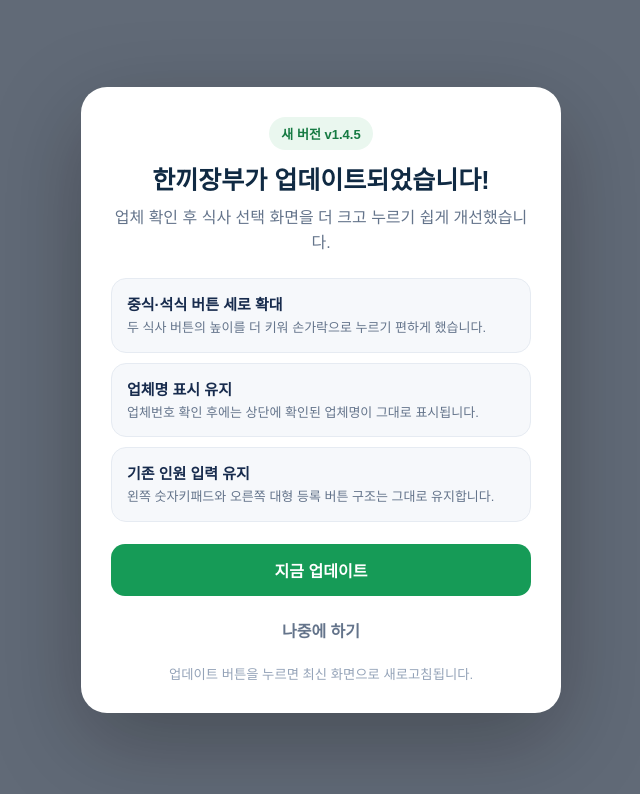
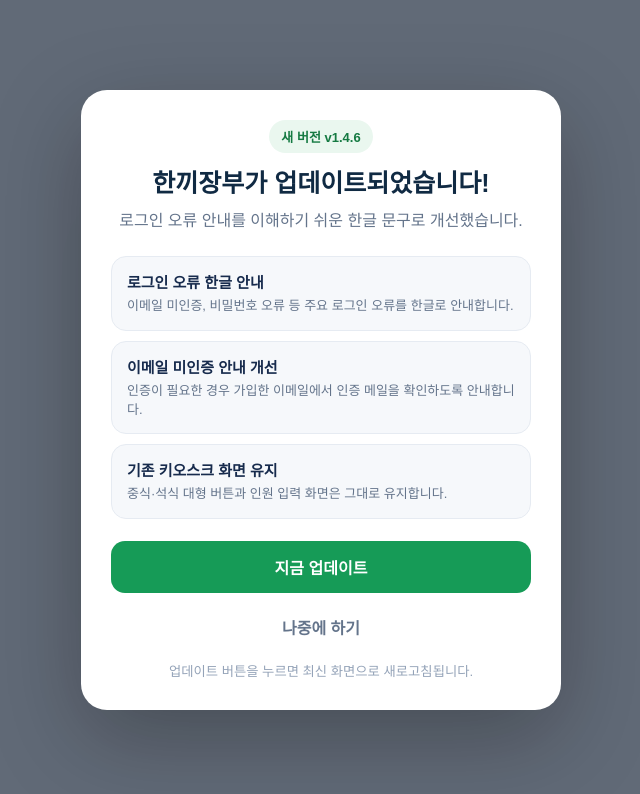
Before and after one commit to profile2018/hankki-jangbu, a Next.js app: page / in a window 1280 px wide. Shown: the top 794 px of the page, without its empty margins (319-959 px from the left). Built offline with nearby package versions, Linux system fonts and the light colour scheme; no server answers.

Commit message:
Bump update notice to v1.4.6

```diff
--- a/app/UpdateNotice.js
+++ b/app/UpdateNotice.js
@@ -2,7 +2,7 @@
 
 import { useEffect, useState } from "react";
 
-const VERSION = "1.4.5";
+const VERSION = "1.4.6";
 const STORAGE_KEY = "hankki-jangbu-version";
 
 export default function UpdateNotice() {
@@ -31,11 +31,11 @@ export default function UpdateNotice() {
       <section className="update-card">
         <div className="update-badge">새 버전 v{VERSION}</div>
         <h2 id="update-title">한끼장부가 업데이트되었습니다!</h2>
-        <p className="update-lead">업체 확인 후 식사 선택 화면을 더 크고 누르기 쉽게 개선했습니다.</p>
+        <p className="update-lead">로그인 오류 안내를 이해하기 쉬운 한글 문구로 개선했습니다.</p>
         <div className="update-items">
-          <div><strong>중식·석식 버튼 세로 확대</strong><span>두 식사 버튼의 높이를 더 키워 손가락으로 누르기 편하게 했습니다.</span></div>
-          <div><strong>업체명 표시 유지</strong><span>업체번호 확인 후에는 상단에 확인된 업체명이 그대로 표시됩니다.</span></div>
-          <div><strong>기존 인원 입력 유지</strong><span>왼쪽 숫자키패드와 오른쪽 대형 등록 버튼 구조는 그대로 유지합니다.</span></div>
+          <div><strong>로그인 오류 한글 안내</strong><span>이메일 미인증, 비밀번호 오류 등 주요 로그인 오류를 한글로 안내합니다.</span></div>
+          <div><strong>이메일 미인증 안내 개선</strong><span>인증이 필요한 경우 가입한 이메일에서 인증 메일을 확인하도록 안내합니다.</span></div>
+          <div><strong>기존 키오스크 화면 유지</strong><span>중식·석식 대형 버튼과 인원 입력 화면은 그대로 유지합니다.</span></div>
         </div>
         <button type="button" className="update-now" onClick={applyUpdate}>지금 업데이트</button>
         <button type="button" className="update-later" onClick={later}>나중에 하기</button>
```
